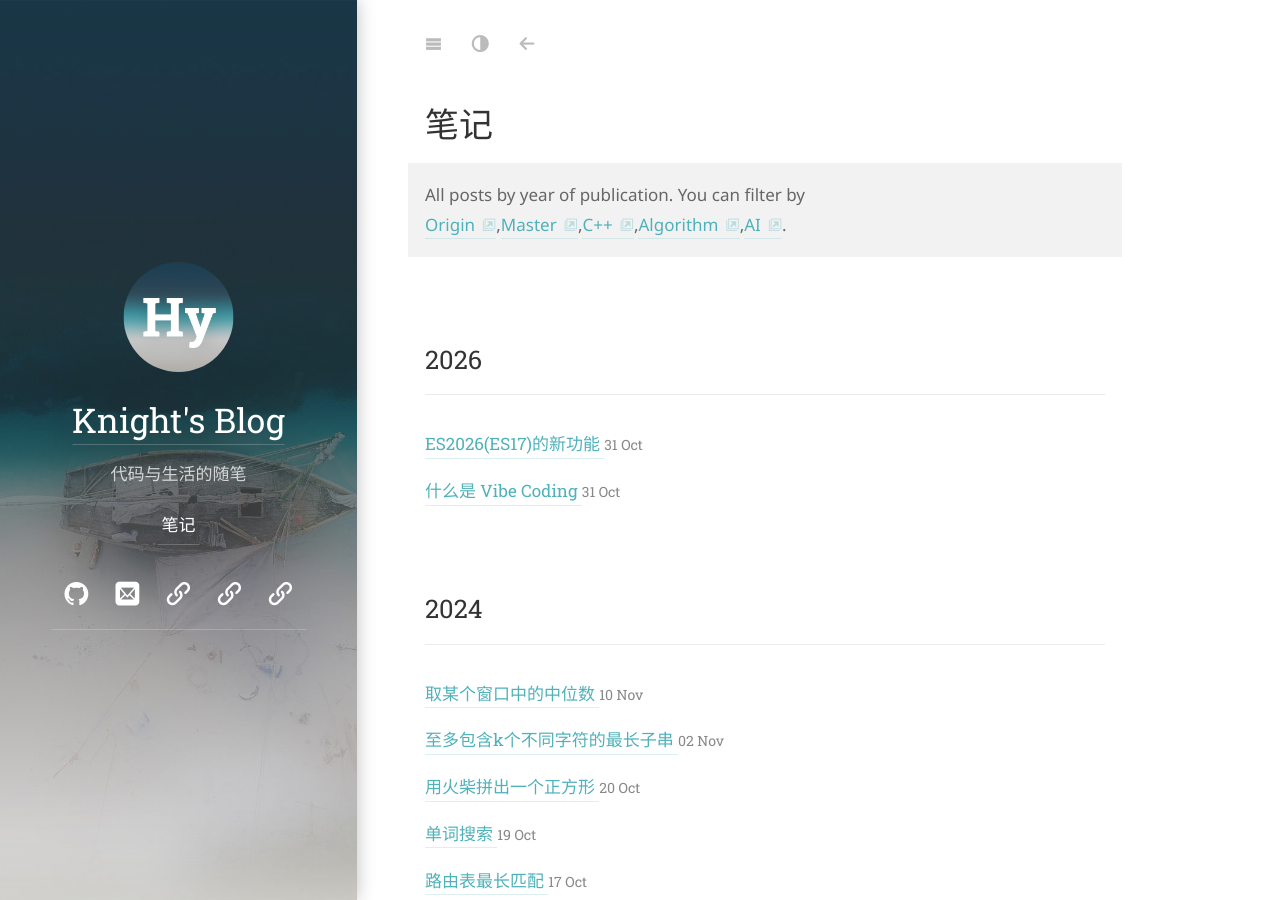
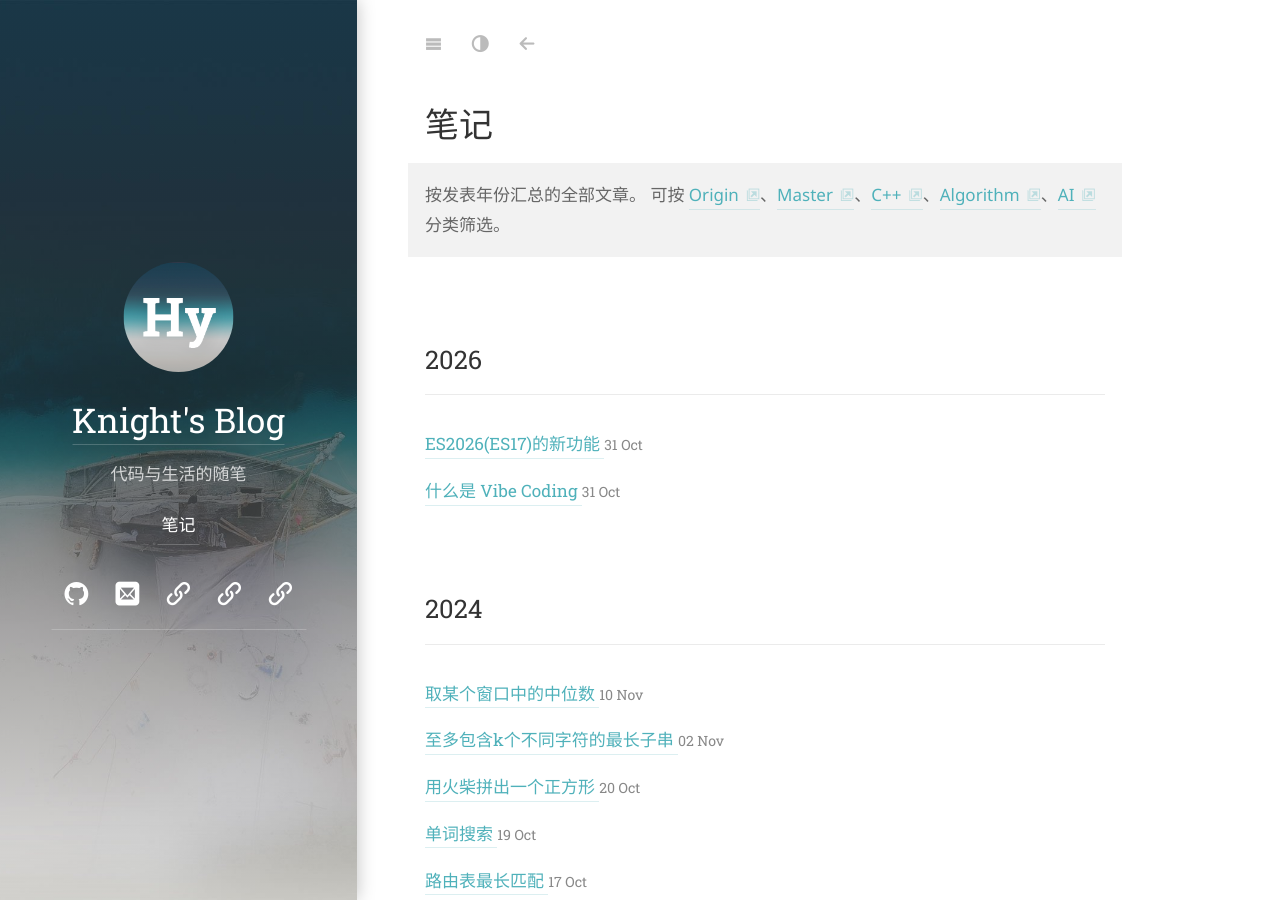
Before and after one commit to Knight-boy/knight-boy.github.io, a Jekyll site: the page built from _featured_categories/posts.md, in a window 1280 px wide and 900 px high. Built offline with Jekyll 4.4.1, drawn with Linux system fonts in a browser that asks for light colours; some web fonts are replaced; comment, search, counter and statistics services are not loaded.

Commit message:
feat: 笔记分类页描述汉化

```diff
--- a/_featured_categories/posts.md
+++ b/_featured_categories/posts.md
@@ -5,6 +5,6 @@ slug: posts
 menu: true
 order: 1
 description: >
-  All posts by year of publication.
-  You can filter by [Origin](https://www.knightboy.cn/origin/),[Master](https://www.knightboy.cn/master/),[C++](https://www.knightboy.cn/cplusplus/),[Algorithm](https://www.knightboy.cn/algorithm/),[AI](https://www.knightboy.cn/ai/).
+  按发表年份汇总的全部文章。
+  可按 [Origin](https://www.knightboy.cn/origin/)、[Master](https://www.knightboy.cn/master/)、[C++](https://www.knightboy.cn/cplusplus/)、[Algorithm](https://www.knightboy.cn/algorithm/)、[AI](https://www.knightboy.cn/ai/) 分类筛选。
 ---
```
